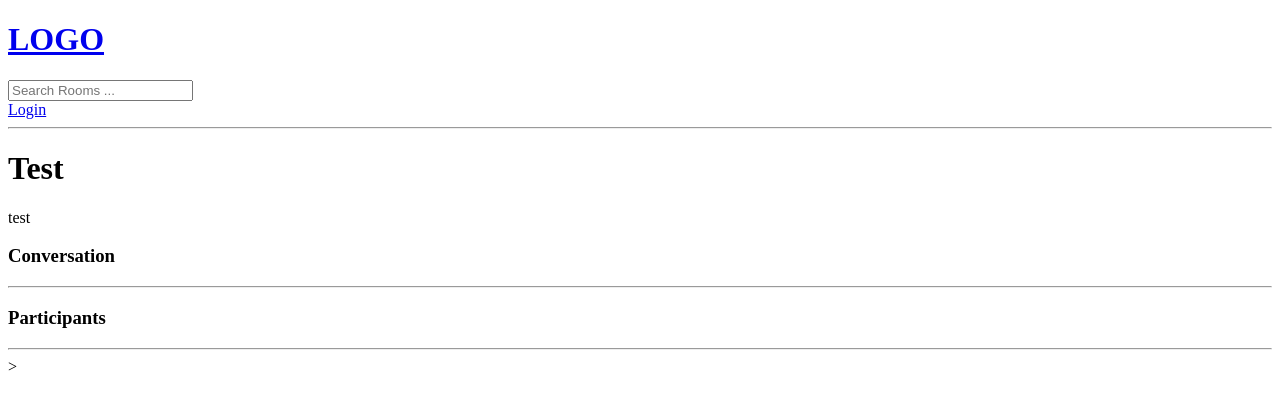
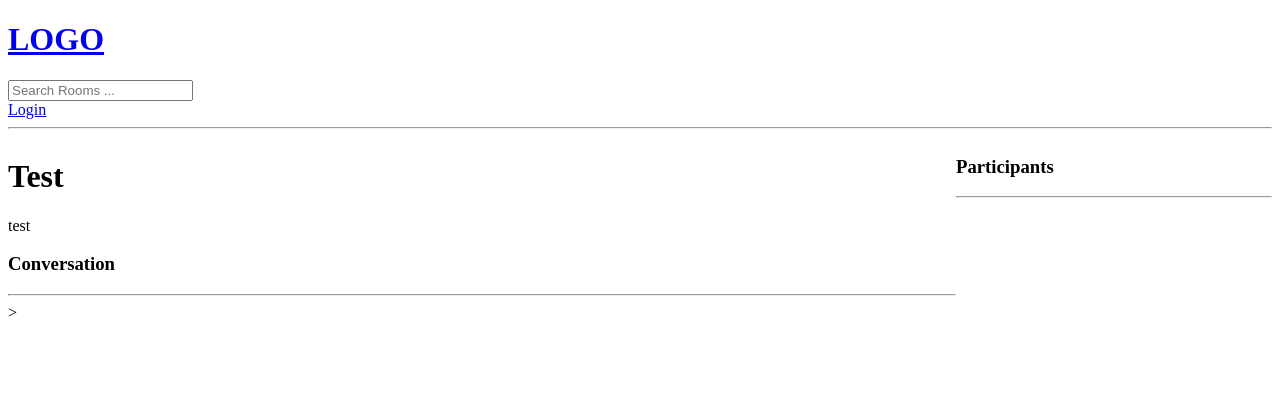
Before and after one commit to yihaozhong/CyclingConnected, a Django app: page /room/4/ in a window 1280 px wide. Shown: the top 410 px of the page. Run offline with Django 4.2, Linux system fonts and the light colour scheme; data comes from the database, SQL or seed files in the repository; both versions use the stored data as it was after the commit.

Commit message:
Chatroom - update participant list

```diff
--- a/base/templates/base/room.html
+++ b/base/templates/base/room.html
@@ -2,7 +2,15 @@
 
 {% block content %}
 
-<div class = "room_container%">
+
+<style>
+    .room-container{
+        display: grid;
+        grid-template-columns: 3fr 1fr;
+    }
+</style>
+
+<div class = "room-container">
 
     <div>
 
@@ -26,7 +34,7 @@
         </div>
 
         {% if request.user.is_authenticated%}
-        <div class = "comment-wrapper">
+        <div class = "comment-form">
 
             <form method = "POST" action="">
 
```
Also changed, not shown: db.sqlite3.
